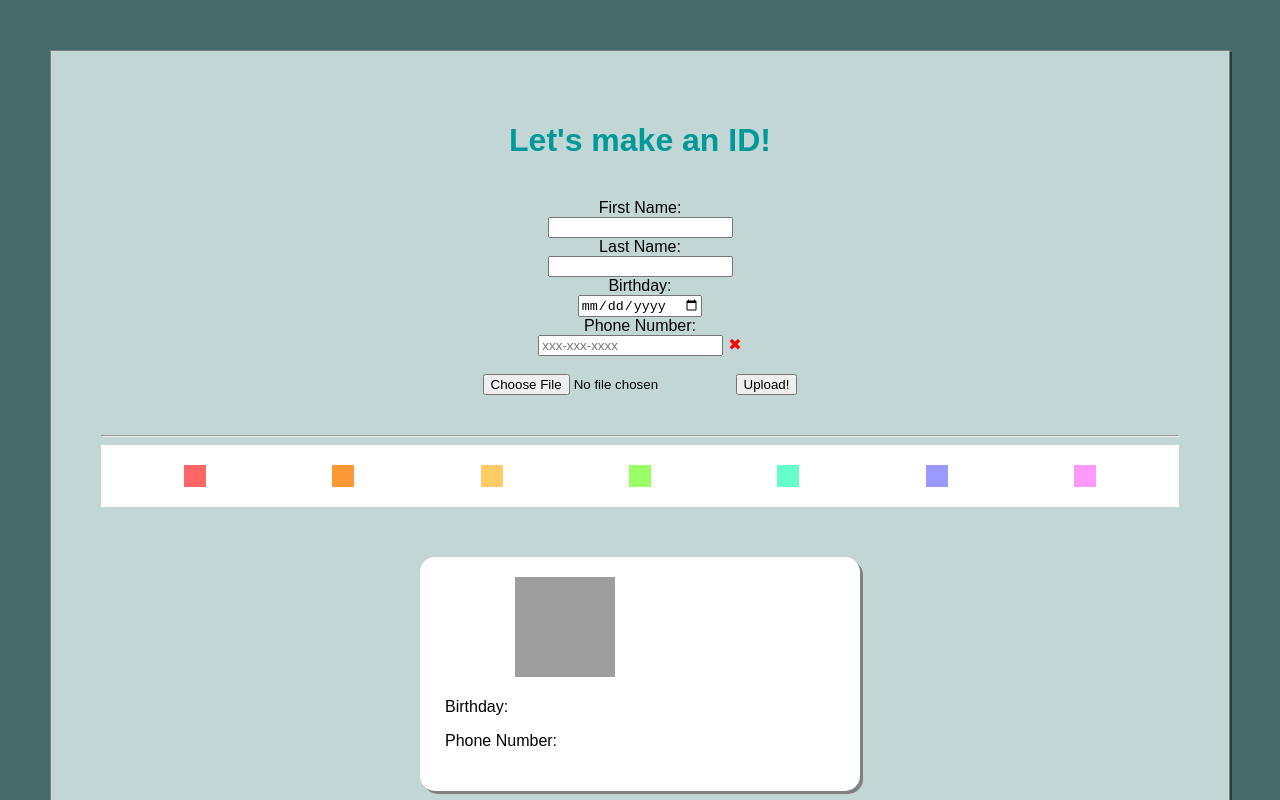
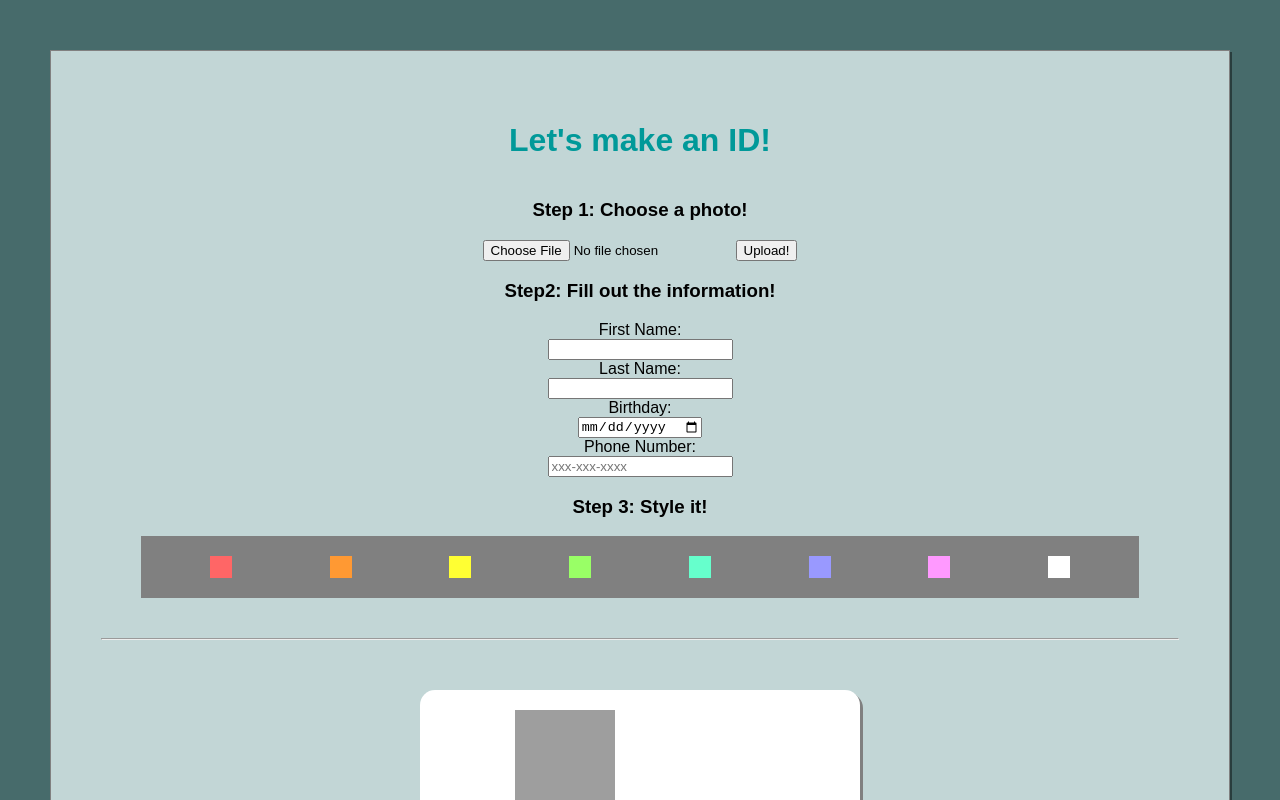
Before and after one commit to Alive-Nicole/id-maker, a React (Create React App) app: page / in a window 1280 px wide. Shown: the top 800 px of the page. Built offline with nearby package versions, Linux system fonts and the light colour scheme; grey boxes are pictures that could not be loaded.

Commit message:
set up hoverable colors to preview

```diff
--- a/src/components/Colors.js
+++ b/src/components/Colors.js
@@ -1,86 +1,102 @@
 import React from 'react';
 import '../styling/Colors.css';
-// import ReactHoverObserver from 'react-hover-observer';
-//testing and learning how to use ReactHoverObserver
 
 class Colors extends React.Component {
-    //trying to figure out a more DRY method for this color change
-
-    //hover events for the red-ish color
-    renderRedColor(e){
-
-        document.getElementById("div-card-container").style.backgroundColor = "#ff6666"
+    constructor(props){
+        super(props);
+        this.state = {
+            idColor: 'white'
+        }
     }
 
-    unrenderRedColor(e){
 
-        document.getElementById("div-card-container").style.backgroundColor = "white"
+
+    //events for the red-ish color
+    setRedColor = () => {
+
+        this.setState({idColor: '#ff6666'});
     }
 
-    //hover events for the orange-ish color
-    renderOrangeColor(e){
-
-        document.getElementById("div-card-container").style.backgroundColor = "#ff9933"
+    onRedColor = () => {
+        document.getElementById('div-card-container').style.backgroundColor = '#ff6666';
     }
 
-    unrenderOrangeColor(e){
 
-        document.getElementById("div-card-container").style.backgroundColor = "white"
+
+    //events for the orange-ish color
+    setOrangeColor = () => {
+
+        this.setState({idColor: '#ff9933'});
     }
 
-    //hover events for the yellow-ish color
-    renderYellowColor(e){
-
-        document.getElementById("div-card-container").style.backgroundColor = "#ffcc66"
+    onOrangeColor = () => {
+        document.getElementById('div-card-container').style.backgroundColor = '#ff9933';
     }
 
-    unrenderYellowColor(e){
+    //events for the yellow-ish color
+    setYellowColor = () => {
 
-        document.getElementById("div-card-container").style.backgroundColor = "white"
+        this.setState({idColor: '#ffff33'});
     }
 
-    //hover events for the green-ish color
-    renderGreenColor(e){
-
-        document.getElementById("div-card-container").style.backgroundColor = "#99ff66"
+    onYellowColor = () => {
+        document.getElementById('div-card-container').style.backgroundColor = '#ffff33';
     }
 
-    unrenderGreenColor(e){
+    //events for the green-ish color
+    setGreenColor = () => {
 
-        document.getElementById("div-card-container").style.backgroundColor = "white"
+     this.setState({idColor: '#99ff66'});
     }
 
-    //hover events for the blue-ish color
-    renderBlueColor(e){
-
-        document.getElementById("div-card-container").style.backgroundColor = "#66ffcc"
+    onGreenColor = () => {
+        document.getElementById('div-card-container').style.backgroundColor = '#99ff66';
     }
 
-    unrenderBlueColor(e){
+    //events for the blue-ish color
+    setBlueColor = () => {
 
-        document.getElementById("div-card-container").style.backgroundColor = "white"
+        this.setState({idColor: '#66ffcc'});
     }
 
-    //hover events for the indigo-ish color
-    renderIndigoColor(e){
-
-        document.getElementById("div-card-container").style.backgroundColor = "#9999ff"
+    onBlueColor = () => {
+        document.getElementById('div-card-container').style.backgroundColor = '#66ffcc';
     }
 
-    unrenderIndigoColor(e){
+    //events for the indigo-ish color
+    setIndigoColor = () => {
 
-        document.getElementById("div-card-container").style.backgroundColor = "white"
+        this.setState({idColor: '#9999ff'});
     }
 
-    //hover events for the violet-ish color
-    renderVioletColor(e){
-
-        document.getElementById("div-card-container").style.backgroundColor = "#ff99ff"
+    onIndigoColor = () => {
+        document.getElementById('div-card-container').style.backgroundColor = '#9999ff';
     }
 
-    unrenderVioletColor(e){
+    //evetns for the violet-ish color
+    setVioletColor = () => {
 
-        document.getElementById("div-card-container").style.backgroundColor = "white"
+        this.setState({idColor: '#ff99ff'});
+    }
+
+    onVioletColor = () => {
+        document.getElementById('div-card-container').style.backgroundColor = '#ff99ff';
+    }
+
+    //onclick event for a white color
+    setWhiteColor = () => {
+
+        this.setState({idColor: 'white'});
+    }
+
+    onWhiteColor = () => {
+        document.getElementById('div-card-container').style.backgroundColor = 'white';
+    }
+
+    //onMouseLeave event
+    offColor = () => {
+        // console.log(this.state.idColor)
+        document.getElementById("div-card-container").style.backgroundColor = this.state.idColor;
     }
 
     render(){
@@ -88,19 +104,44 @@ class Colors extends React.Component {
             <div>
                     <div id="div-colors-container">
                         <div id="_ff6666"
-                            onMouseEnter={this.renderRedColor} onMouseLeave={this.unrenderRedColor}></div>
+                            onClick={this.setRedColor}
+                            onMouseOver={this.onRedColor}
+                            onMouseLeave={this.offColor}></div>
+
                         <div id="_ff9933"
-                            onMouseEnter={this.renderOrangeColor} onMouseLeave={this.unrenderOrangeColor}></div>
-                        <div id="_ffcc66"
-                            onMouseEnter={this.renderYellowColor} onMouseLeave={this.unrenderYellowColor}></div>
+                            onClick={this.setOrangeColor}
+                            onMouseOver={this.onOrangeColor}
+                            onMouseLeave={this.offColor}></div>
+
+                        <div id="_ffff3"
+                            onClick={this.setYellowColor}
+                            onMouseOver={this.onYellowColor}
+                            onMouseLeave={this.offColor}></div>
+
                         <div id="_99ff66"
-                            onMouseEnter={this.renderGreenColor} onMouseLeave={this.unrenderGreenColor}></div>
+                            onClick={this.setGreenColor}
+                            onMouseOver={this.onGreenColor}
+                            onMouseLeave={this.offColor}></div>
+
                         <div id="_66ffcc"
-                            onMouseEnter={this.renderBlueColor} onMouseLeave={this.unrenderBlueColor}></div>
+                            onClick={this.setBlueColor}
+                            onMouseOver={this.onBlueColor}
+                            onMouseLeave={this.offColor}></div>
+
                         <div id="_9999ff"
-                            onMouseEnter={this.renderIndigoColor} onMouseLeave={this.unrenderIndigoColor}></div>
+                            onClick={this.setIndigoColor}
+                            onMouseOver={this.onIndigoColor}
+                            onMouseLeave={this.offColor}></div>
+
                         <div id="_ff99ff"
-                            onMouseEnter={this.renderVioletColor} onMouseLeave={this.unrenderVioletColor}></div>
+                            onClick={this.setVioletColor}
+                            onMouseOver={this.onVioletColor}
+                            onMouseLeave={this.offColor}></div>
+
+                        <div id="white"
+                            onClick={this.setWhiteColor}
+                            onMouseOver={this.onWhiteColor}
+                            onMouseLeave={this.offColor}></div>
                     </div>
 
 
--- a/src/components/Form.js
+++ b/src/components/Form.js
@@ -1,8 +1,6 @@
 import React from 'react';
 import Card from './Card';
 import Colors from './Colors';
-// import ReactHoverObserver from 'react-hover-observer';
-// import Red from './colors/Red/Red';
 import '../styling/Form.css';
 
 class Form extends React.Component {
@@ -18,18 +16,18 @@ class Form extends React.Component {
     }
 
     chooseImg = (event) => {
-        console.log(event.target.files[0]);
+        // console.log(event.target.files[0]);
         this.setState({img: event.target.files[0]});
     }
 
     uploadImg = () => {
         var preview = document.getElementById('picture');
-        console.log(preview);
+        // console.log(preview);
         var file = this.state.img;
         var reader  = new FileReader();
 
         reader.addEventListener("load", function () {
-            console.log(reader.result);
+            // console.log(reader.result);
           preview.src = reader.result;
 
         }, false);
@@ -39,11 +37,20 @@ class Form extends React.Component {
         }
     }
 
+    printID = () => {
+        console.log("Printing!");
+    }
 
     render(){
         return(
             <div>
-                <form id="form-container">
+                <form className="steps-container">
+                    <h3>Step 1: Choose a photo!</h3>
+                    <input id="files" type="file" onChange={this.chooseImg.bind(this)}/>
+                    <button onClick={this.uploadImg}>Upload!</button>
+
+                    <br/>
+                    <h3>Step2: Fill out the information!</h3>
                     <label>First Name: </label>
                     <br/>
                     <input id="firstName" required
@@ -61,23 +68,25 @@ class Form extends React.Component {
                     <br />
                     <label>Phone Number: </label>
                     <br/>
-                    <input id="phoneNumber" type="tel" pattern="[0-9]{3}-[0-9]{3}-[0-9]{4}" required
+                    <input id="phoneNumber" type="tel" required
                         placeholder="xxx-xxx-xxxx"
                         onChange={event => this.setState({number: event.target.value})}/>
-                    <span className="validity"></span>
-                    <br/>
                     <br />
-                    <input id="files" type="file" onChange={this.chooseImg.bind(this)}/>
-                    <button onClick={this.uploadImg}>Upload!</button>
+                    <h3>Step 3: Style it!</h3>
+                    <Colors />
                 </form>
 
                 <hr />
+                <Card fname={this.state.fname}
+                    lname={this.state.lname}
+                    bday={this.state.bday}
+                    number={this.state.number}/>
+                <hr />
+                <div className="steps-container">
+                    <h3>Step 4: Print!</h3>
+                    <button onClick={this.printID}>Print</button>
+                </div>
 
-                    <Colors />
-
-
-
-                <Card fname={this.state.fname} lname={this.state.lname} bday={this.state.bday} number={this.state.number}/>
             </div>
 
         );
--- a/src/styling/Colors.css
+++ b/src/styling/Colors.css
@@ -4,28 +4,30 @@
     align-items: center;
     flex-direction: row;
     justify-content: space-around;
-    background-color: white;
+    background-color: gray;
 }
 
 #_ff6666,
 #_ff9933,
-#_ffcc66,
+#_ffff3,
 #_99ff66,
 #_66ffcc,
 #_9999ff,
-#_ff99ff {
+#_ff99ff,
+#white {
     width: 18px;
     height: 18px;
 }
 
 #_ff6666:hover ,
 #_ff9933:hover ,
-#_ffcc66:hover ,
+#_ffff3:hover ,
 #_99ff66:hover ,
 #_66ffcc:hover ,
 #_9999ff:hover ,
-#_ff99ff:hover {
-    border: 2px solid white;
+#_ff99ff:hover,
+#white:hover {
+    border: 2px solid gray;
 }
 
 
@@ -41,9 +43,9 @@
     border: 2px solid #ff9933;
 }
 
-#_ffcc66 {
-    background-color: #ffcc66;
-    border: 2px solid #ffcc66;
+#_ffff3 {
+    background-color: #ffff33;
+    border: 2px solid #ffff33;
 }
 
 #_99ff66 {
@@ -65,3 +67,8 @@
     background-color: #ff99ff;
     border: 2px solid #ff99ff;
 }
+
+#white {
+    background-color: white;
+    border: 2px solid white;
+}
--- a/src/styling/Form.css
+++ b/src/styling/Form.css
@@ -1,4 +1,4 @@
-#form-container {
+.steps-container {
    margin: 40px;
    text-align: center;
 }
```
